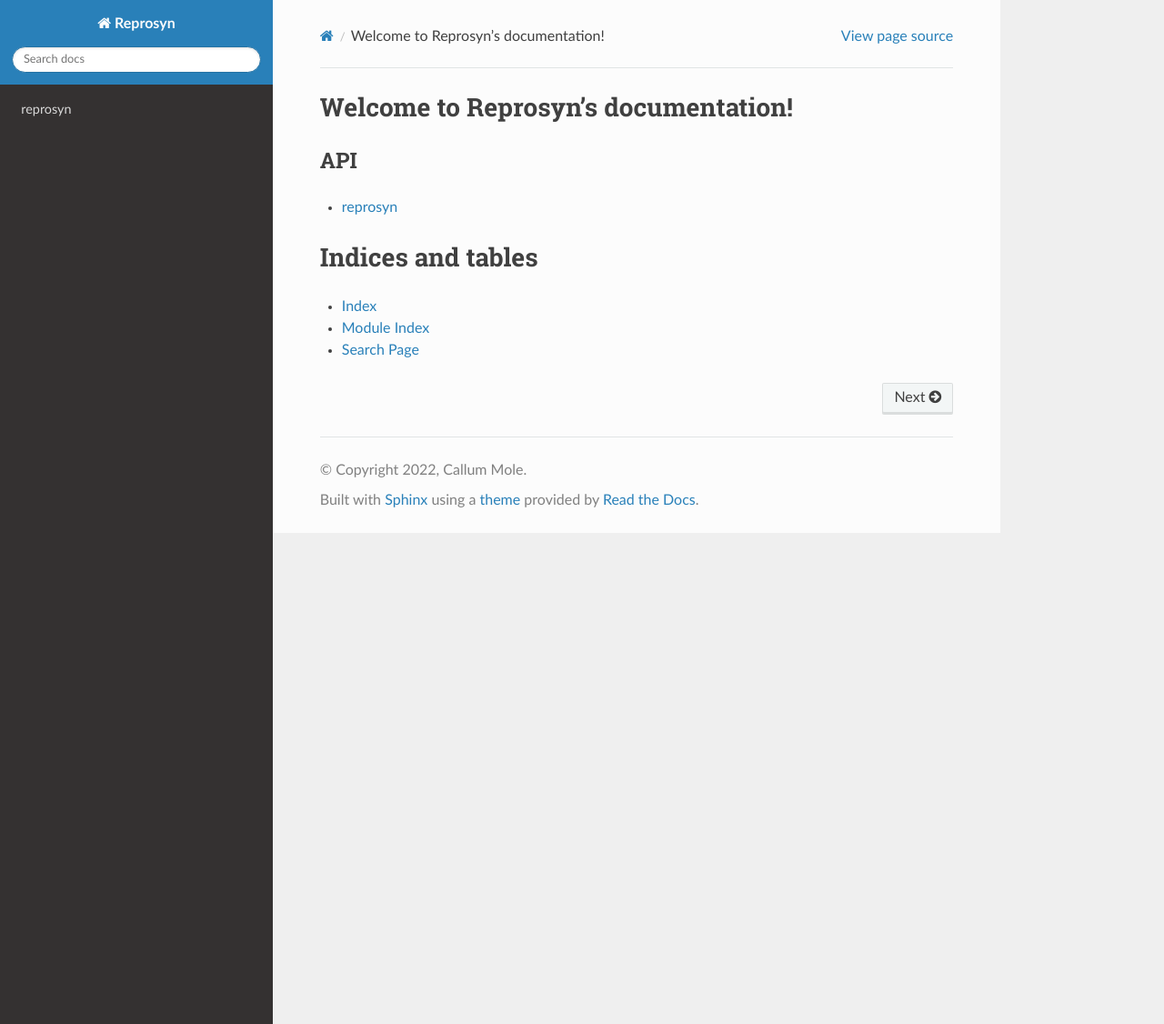
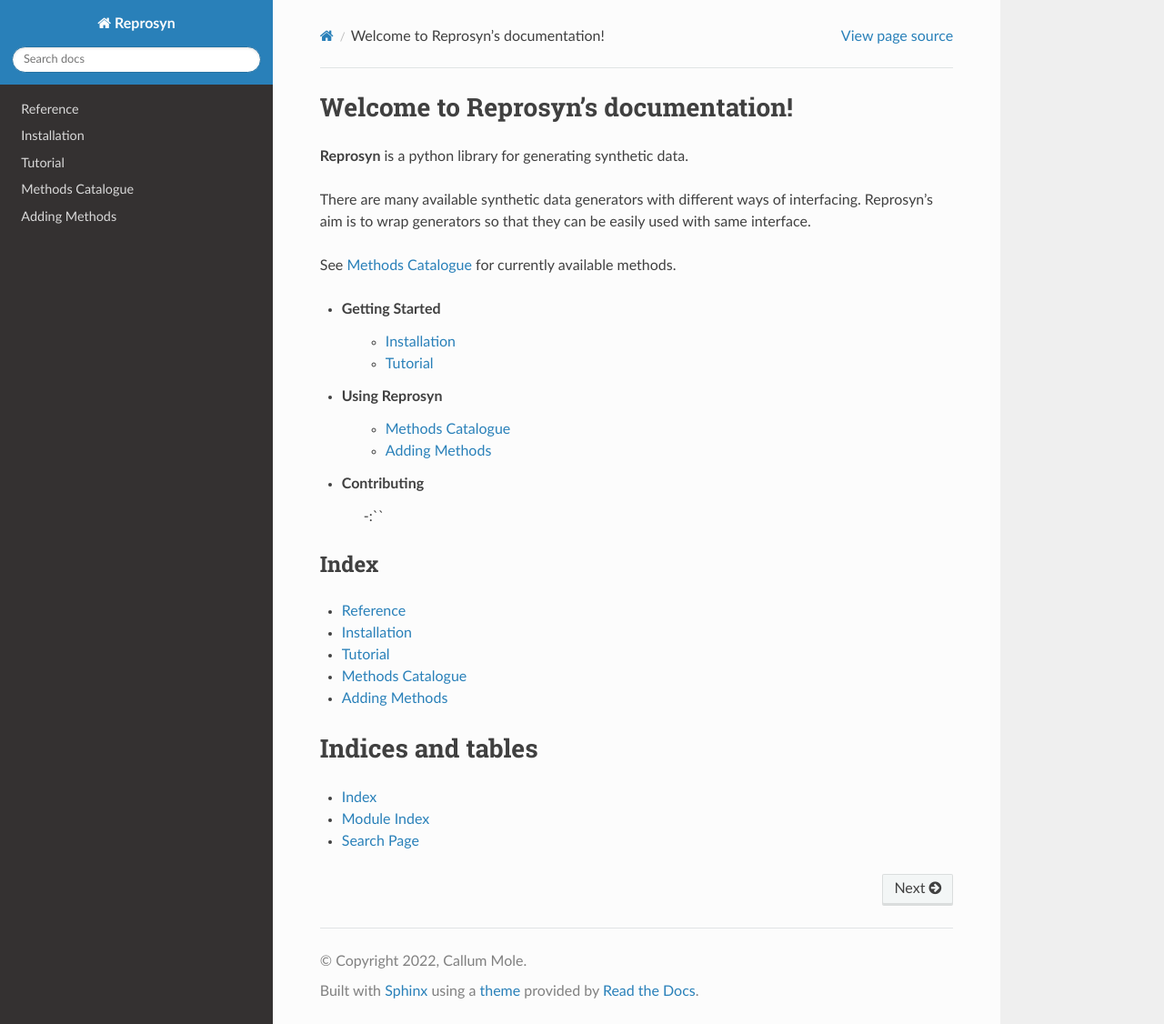
Before and after one commit to alan-turing-institute/reprosyn, a Sphinx documentation site: the page built from docs/source/index.rst, in a window 1280 px wide and 1126 px high. Shown: the whole window at 91% size. Built offline with Sphinx 7.4.7 and the Read the Docs theme 2.0.0, drawn with Linux system fonts in a browser that asks for light colours.

Commit message:
add placeholders for documentation

```diff
--- /dev/null
+++ b/docs/source/addingmethods.rst
@@ -0,0 +1,2 @@
+Adding Methods
+==============
--- /dev/null
+++ b/docs/source/demo.rst
@@ -0,0 +1,2 @@
+Tutorial
+========
--- a/docs/source/index.rst
+++ b/docs/source/index.rst
@@ -6,12 +6,34 @@
 Welcome to Reprosyn's documentation!
 ====================================
 
-API
+**Reprosyn** is a python library for generating synthetic data.
+
+There are many available synthetic data generators with different ways of interfacing. Reprosyn's aim is to wrap generators so that they can be easily used with same interface.
+
+See :doc:`methods` for currently available methods.
+
+
+- **Getting Started**
+   - :doc:`install`
+   - :doc:`demo`
+- **Using Reprosyn**
+   - :doc:`methods`
+   - :doc:`addingmethods`
+- **Contributing**
+   -:``
+
+
+Index
 --------
 .. toctree::
    :maxdepth: 1
+   :titlesonly:
 
    modules
+   install
+   demo
+   methods
+   addingmethods
 
 
 
--- /dev/null
+++ b/docs/source/install.rst
@@ -0,0 +1,2 @@
+Installation
+============
--- /dev/null
+++ b/docs/source/methods.rst
@@ -0,0 +1,2 @@
+Methods Catalogue
+=================
--- a/docs/source/modules.rst
+++ b/docs/source/modules.rst
@@ -1,5 +1,5 @@
-reprosyn
-========
+Reference
+=========
 
 .. toctree::
    :maxdepth: 4
```
